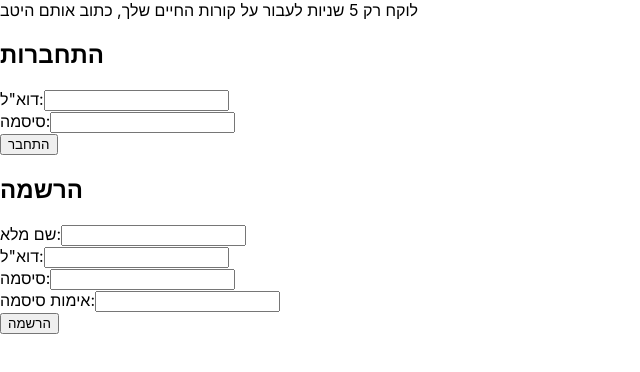
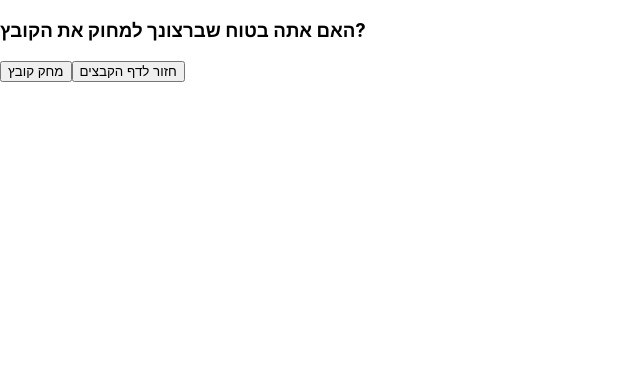
Before and after one commit to RuthFineman/CVbuilder-React, a React (Create React App) app: page /delete-file/1 in a window 1280 px wide. Shown: the top 372 px of the page, without its empty margins (0-640 px from the left). Built offline with nearby package versions, Linux system fonts and the light colour scheme.

Commit message:
update FileCV

```diff
--- a/src/App.tsx
+++ b/src/App.tsx
@@ -1,9 +1,10 @@
 import React, { useEffect, useState } from 'react';
-import { BrowserRouter as Router } from 'react-router-dom';
+import { Route, BrowserRouter as Router, Routes } from 'react-router-dom';
 import Login from './components/Login';
 import Register from './components/Register';
 import CVs from './components/CVs';
 import HomePage from './components/homePage';
+import DeleteFileCV from './components/DeleteFileCV';
 
 const App = () => {
     const [isLoggedIn, setIsLoggedIn] = useState(false);
@@ -30,16 +31,15 @@ const App = () => {
 
     return (
         <Router>
-            <div>
-                <HomePage />
-                {isLoggedIn ? (<CVs onLogout={handleLogout} />) : (
-                <>
-                        <Login onLogin={handleLogin} />
-                        <Register onRegister={handleLogin} />
-                    </>
-                )}
-            </div>
-        </Router>
+        <div>
+            <Routes>
+                <Route path="/" element={<HomePage/>} />
+                <Route path="/cvs" element={isLoggedIn ? <CVs onLogout={handleLogout} /> : <Login onLogin={handleLogin} />} />
+                <Route path="/register" element={<Register onRegister={handleLogin} />} />
+                <Route path="/delete-file/:id" element={<DeleteFileCV />} />
+            </Routes>
+        </div>
+    </Router>
     );
 };
 
--- a/src/components/CVs.tsx
+++ b/src/components/CVs.tsx
@@ -2,29 +2,25 @@ import axios from "axios";
 import { useEffect, useState } from "react";
 import CreateFileCV from "./CreateFileCV";
 import UpdateFileCV from "./UpdateCV";
-
+import { useNavigate } from "react-router-dom";
 const CVs = ({ onLogout }: { onLogout: () => void }) => {
     const [files, setFiles] = useState<any[]>([]);
     const [loading, setLoading] = useState(true);
     const [error, setError] = useState<string | null>(null);
     const [showCreateCV, setShowCreateCV] = useState(false);
     const [selectedFile, setSelectedFile] = useState<any | null>(null);
-
-    useEffect(() => {
-        const token = localStorage.getItem("token");
-        if (!token) {
-            onLogout();
-        } else {
-            fetchUserFiles(token);
-        }
-    }, [onLogout]);
-
+    const navigate = useNavigate();
     const handleLogout = () => {
         localStorage.removeItem("token");
         onLogout();
     };
-
-    const fetchUserFiles = async (token: string) => {
+    const fetchUserFiles = async () => {
+        const token = localStorage.getItem("token");
+        if (!token) {
+            setError("לא נמצא אסימון התחברות");
+            setLoading(false);
+            return;
+        }
         try {
             const response = await axios.get("https://localhost:7020/api/FileCV/user-files", {
                 headers: {
@@ -40,6 +36,14 @@ const CVs = ({ onLogout }: { onLogout: () => void }) => {
             setLoading(false);
         }
     };
+    useEffect(() => {
+        const token = localStorage.getItem("token");
+        if (!token) {
+            onLogout();
+        } else {
+            fetchUserFiles();
+        }
+    }, [onLogout]);
 
     return (
         <>
@@ -49,7 +53,8 @@ const CVs = ({ onLogout }: { onLogout: () => void }) => {
             {showCreateCV ? (
                 <CreateFileCV />
             ) : selectedFile ? (
-                <UpdateFileCV file={selectedFile} onClose={() => setSelectedFile(null)} />
+                <UpdateFileCV file={selectedFile} onClose={() => setSelectedFile(null)} onUpdate={fetchUserFiles} />
+
             ) : (
                 <>
                     {loading ? (
@@ -63,8 +68,9 @@ const CVs = ({ onLogout }: { onLogout: () => void }) => {
                                 <ul>
                                     {files.map((file, index) => (
                                         <li key={index}>
-                                            {file.name}
+                                            {file.summary}
                                             <button onClick={() => setSelectedFile(file)}>עדכן</button>
+                                            <button onClick={() => navigate(`/delete-file/${file.id}`)}>מחק</button> {/* עדכון לשימוש ב-navigate */}
                                         </li>
                                     ))}
                                 </ul>
--- a/src/components/CreateFileCV.tsx
+++ b/src/components/CreateFileCV.tsx
@@ -1,15 +1,113 @@
+// import { useState } from "react";
+// import axios from "axios";
+
+// const CreateFileCV = () => {
+//     const [name, setName] = useState("");
+//     const [firstName, setFirstName] = useState("");
+//     const [lastName, setLastName] = useState("");
+//     const [email, setEmail] = useState("");
+//     const [phone, setPhone] = useState("");
+//     const [summary, setSummary] = useState("");
+//     const [skills, setSkills] = useState<string[]>([]);
+//     const [languages, setLanguages] = useState<string[]>([]);
+//     const [error, setError] = useState<string | null>(null);
+//     const [success, setSuccess] = useState<string | null>(null);
+
+//     const handleSubmit = async (e: React.FormEvent) => {
+//         e.preventDefault();
+//         const token = localStorage.getItem("token");
+
+//         if (!token) {
+//             setError("לא נמצאה הכרה.");
+//             return;
+//         }
+
+//         const fileCV = {
+//             Name: name,
+//             FirstName: firstName,
+//             LastName: lastName,
+//             Email: email,
+//             Phone: phone,
+//             Summary: summary,
+//             Skills: skills,
+//             Languages: languages,
+//         };
+
+//         try {
+//             const response = await axios.post("https://localhost:7020/api/FileCV/add", fileCV, {
+//                 headers: {
+//                     "Authorization": `Bearer ${token}`,
+//                     "Content-Type": "application/json",
+//                 },
+//             });
+//             setSuccess("הקובץ נוצר בהצלחה!");
+//             setError(null); // ניקוי שגיאות קודמות
+//         } catch (err: any) {
+//             if (axios.isAxiosError(err)) {
+//                 setError(err.response?.data || "שגיאה לא צפויה");
+//             } else {
+//                 setError("שגיאה לא צפויה");
+//             }
+//         }
+//     };
+
+//     return (
+//         <form onSubmit={handleSubmit}>
+//             <div>
+//                 <label>שם:</label>
+//                 <input type="text" value={name} onChange={(e) => setName(e.target.value)} />
+//             </div>
+//             <div>
+//                 <label>שם פרטי:</label>
+//                 <input type="text" value={firstName} onChange={(e) => setFirstName(e.target.value)} />
+//             </div>
+//             <div>
+//                 <label>שם משפחה:</label>
+//                 <input type="text" value={lastName} onChange={(e) => setLastName(e.target.value)} />
+//             </div>
+//             <div>
+//                 <label>אימייל:</label>
+//                 <input type="email" value={email} onChange={(e) => setEmail(e.target.value)} />
+//             </div>
+//             <div>
+//                 <label>טלפון:</label>
+//                 <input type="text" value={phone} onChange={(e) => setPhone(e.target.value)} />
+//             </div>
+//             <div>
+//                 <label>סיכום:</label>
+//                 <textarea value={summary} onChange={(e) => setSummary(e.target.value)} />
+//             </div>
+//             <div>
+//                 <label>כישורים:</label>
+//                 <input type="text" value={skills.join(", ")} onChange={(e) => setSkills(e.target.value.split(", "))} />
+//             </div>
+//             <div>
+//                 <label>שפות:</label>
+//                 <input type="text" value={languages.join(", ")} onChange={(e) => setLanguages(e.target.value.split(", "))} />
+//             </div>
+//             <button type="submit">שלח</button>
+
+//             {error && <div style={{ color: "red" }}>{error}</div>}
+//             {success && <div style={{ color: "green" }}>{success}</div>}
+//         </form>
+//     );
+// };
+
+// export default CreateFileCV;
+
+
 import { useState } from "react";
 import axios from "axios";
 
 const CreateFileCV = () => {
-    const [name, setName] = useState("");
     const [firstName, setFirstName] = useState("");
     const [lastName, setLastName] = useState("");
     const [email, setEmail] = useState("");
     const [phone, setPhone] = useState("");
     const [summary, setSummary] = useState("");
+    const [workExperiences, setWorkExperiences] = useState<{ company: string, position: string, startDate: string, endDate: string, description: string }[]>([]);
+    const [educations, setEducations] = useState<{ institution: string, degree: string }[]>([]);
     const [skills, setSkills] = useState<string[]>([]);
-    const [languages, setLanguages] = useState<string[]>([]);
     const [error, setError] = useState<string | null>(null);
     const [success, setSuccess] = useState<string | null>(null);
 
@@ -23,14 +121,14 @@ const CreateFileCV = () => {
         }
 
         const fileCV = {
-            Name: name,
             FirstName: firstName,
             LastName: lastName,
             Email: email,
             Phone: phone,
             Summary: summary,
+            WorkExperiences: workExperiences,
+            Educations: educations,
             Skills: skills,
-            Languages: languages,
         };
 
         try {
@@ -53,10 +151,6 @@ const CreateFileCV = () => {
 
     return (
         <form onSubmit={handleSubmit}>
-            <div>
-                <label>שם:</label>
-                <input type="text" value={name} onChange={(e) => setName(e.target.value)} />
-            </div>
             <div>
                 <label>שם פרטי:</label>
                 <input type="text" value={firstName} onChange={(e) => setFirstName(e.target.value)} />
@@ -82,8 +176,14 @@ const CreateFileCV = () => {
                 <input type="text" value={skills.join(", ")} onChange={(e) => setSkills(e.target.value.split(", "))} />
             </div>
             <div>
-                <label>שפות:</label>
-                <input type="text" value={languages.join(", ")} onChange={(e) => setLanguages(e.target.value.split(", "))} />
+                <label>ניסיון תעסוקתי:</label>
+                {/* תוכל להוסיף פה אפשרות להוסיף כמה "עבודות" */}
+                <input type="text" placeholder="חברה" onChange={(e) => setWorkExperiences([...workExperiences, { company: e.target.value, position: '', startDate: '', endDate: '', description: '' }])} />
+            </div>
+            <div>
+                <label>השכלה:</label>
+                {/* תוכל להוסיף פה אפשרות להוסיף כמה "השכלות" */}
+                <input type="text" placeholder="מוסד" onChange={(e) => setEducations([...educations, { institution: e.target.value, degree: '' }])} />
             </div>
             <button type="submit">שלח</button>
 
--- /dev/null
+++ b/src/components/DeleteFileCV.tsx
@@ -0,0 +1,60 @@
+import axios from "axios";
+import { useEffect, useState } from "react";
+import { useParams, useNavigate } from "react-router-dom";
+
+const DeleteFileCV = () => {
+    const { id } = useParams<{ id: string }>();  // מקבל את ה-ID של הקובץ מה-URL
+    const [error, setError] = useState<string | null>(null);
+    const navigate = useNavigate();  // עדכון לשימוש ב-useNavigate
+    const [loading, setLoading] = useState(false);
+
+    const deleteFile = async () => {
+        const token = localStorage.getItem("token");
+        if (!token) {
+            setError("לא נמצא אסימון התחברות");
+            return;
+        }
+
+        setLoading(true);
+
+        try {
+            const response = await axios.delete(`https://localhost:7020/api/FileCV/remove/${id}`, {
+                headers: {
+                    "Authorization": `Bearer ${token}`,
+                    "Content-Type": "application/json",
+                },
+            });
+
+            if (response.status === 200) {
+                navigate("/cvs");  // נווט חזרה לדף הקבצים לאחר מחיקה מוצלחת
+            }
+        } catch (err: any) {
+            setError("שגיאה במחקה הקובץ");
+        } finally {
+            setLoading(false);
+        }
+    };
+
+    useEffect(() => {
+        if (!id) {
+            setError("לא נמצא מזהה הקובץ");
+        }
+    }, [id]);
+
+    return (
+        <div>
+            {loading ? (
+                <div>מתבצע מחיקה...</div>
+            ) : (
+                <div>
+                    <h3>האם אתה בטוח שברצונך למחוק את הקובץ?</h3>
+                    <button onClick={deleteFile}>מחק קובץ</button>
+                    <button onClick={() => navigate("/cvs")}>חזור לדף הקבצים</button> {/* עדכון לשימוש ב-navigate */}
+                    {error && <div>שגיאה: {error}</div>}
+                </div>
+            )}
+        </div>
+    );
+};
+
+export default DeleteFileCV;
--- a/src/components/UpdateCV.tsx
+++ b/src/components/UpdateCV.tsx
@@ -1,8 +1,7 @@
 import axios from "axios";
 import { useState } from "react";
 
-const UpdateCV = ({ file, onClose }: { file: any, onClose: () => void }) => {
-    console.log("Received file:", file);
+    const UpdateCV = ({ file, onClose, onUpdate }: { file: any, onClose: () => void, onUpdate: () => void }) => {
     const [formData, setFormData] = useState({
         name: file.name,
         firstName: file.firstName || "",
@@ -34,6 +33,7 @@ const UpdateCV = ({ file, onClose }: { file: any, onClose: () => void }) => {
             });
             alert("העדכון בוצע בהצלחה!");
             onClose();
+            onUpdate();
         } catch (error) {
             alert("שגיאה בעדכון הנתונים");
         }
```
Also changed, not shown: src/components/AllTemplates.tsx (added, +7 -0 lines).
